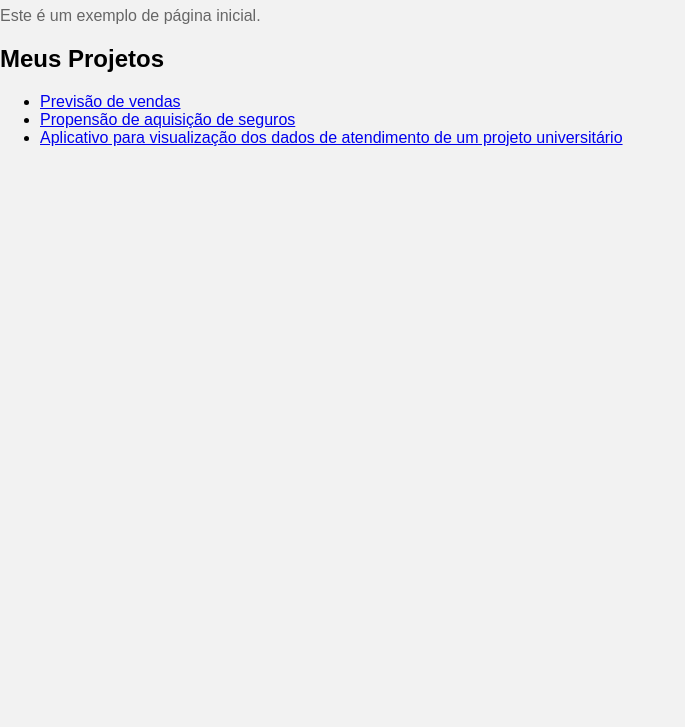
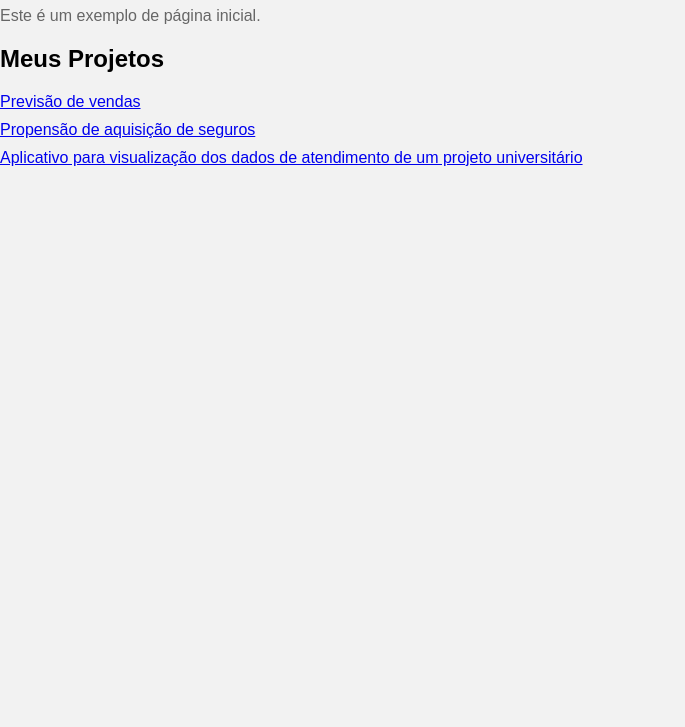
Before and after one commit to LuizVicenteJr/LuizVicenteJr.github.io, a plain HTML site: page index.html in a window 1280 px wide. Shown: the part 73-800 px from the top of the page, without its empty margins (0-685 px from the left). Drawn offline with Linux system fonts and the light colour scheme; a script that the page names is missing.

```diff
--- a/style.css
+++ b/style.css
@@ -1,5 +1,3 @@
-/* Estilos personalizados para o site */
-
 body {
     font-family: Arial, sans-serif;
     background-color: #f2f2f2;
@@ -14,3 +12,16 @@ h1 {
   p {
     color: #666;
   }
+
+  h2 {
+    margin-top: 20px;
+  }
+
+  ul {
+    list-style-type: none;
+    padding: 0;
+  }
+
+  li {
+    margin-bottom: 10px;
+  }
```
Lines whose indentation alone changed are shown as unchanged.
